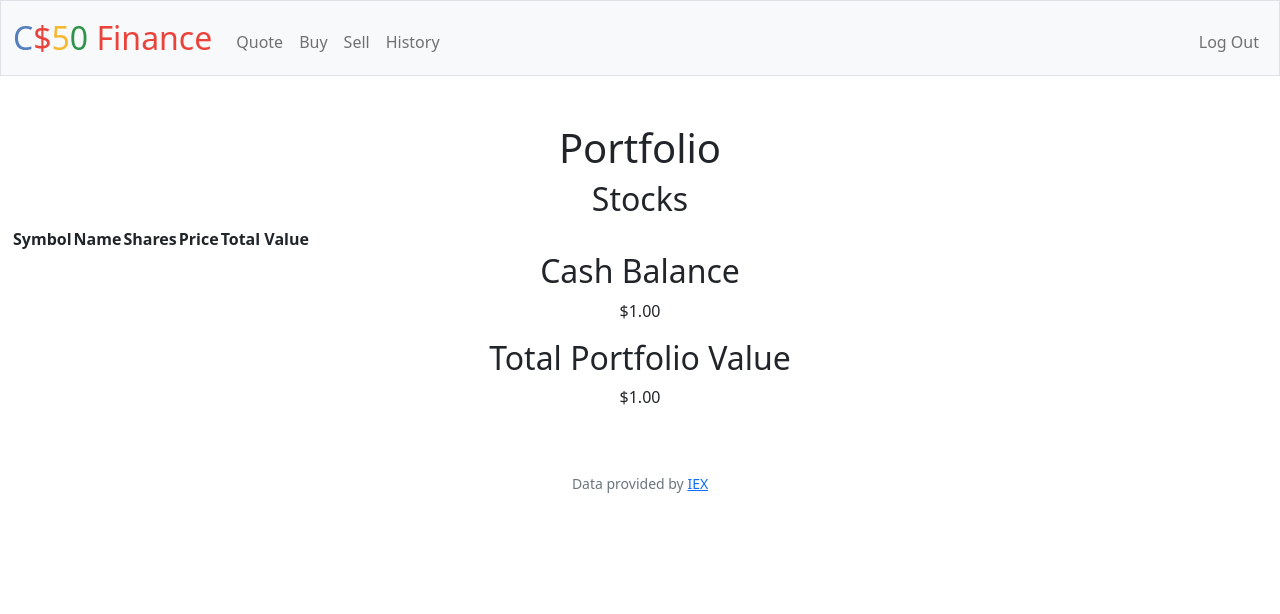
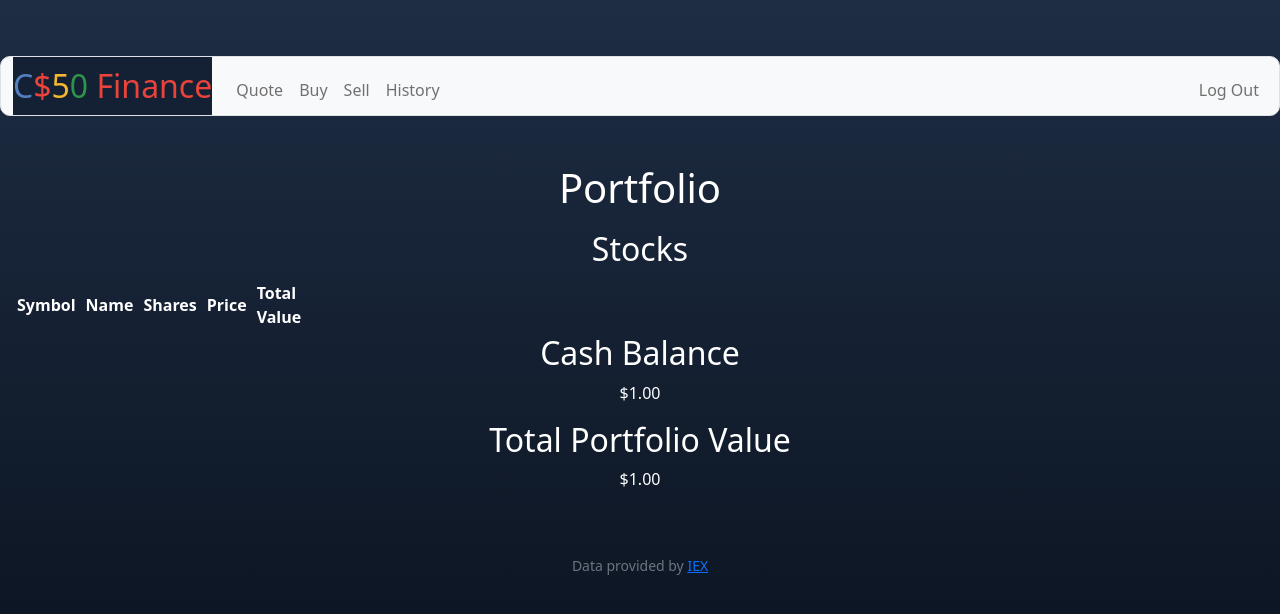
Before and after one commit to abdullahiabdulkadir0-beep/CS50, a Flask app: page / in a window 1280 px wide. Shown: the top 614 px of the page. Run offline with Flask 3, Linux system fonts and the light colour scheme; a user stored in the database is signed in; tables that the repository leaves empty hold one stand-in row (values such as "Sample post"); data that the repository does not hold is empty; some libraries are stand-ins or nearby versions.

Commit message:
Wed, Oct 15, 2025, 3:05 PM +01:00

```diff
--- a/week9/finance/finance/static/styles.css
+++ b/week9/finance/finance/static/styles.css
@@ -1,23 +1,234 @@
 /* Size for brand */
-nav .navbar-brand
-{
+nav .navbar-brand {
     font-size: xx-large;
+    background-color: #142033;
+}
+
+/* navbar too    background-color: #1e2d44; */
+nav .navbar {
+    background-color: #142033;
 }
 
 /* Colors for brand */
-nav .navbar-brand .blue
-{
+nav .navbar-brand .blue {
     color: #537fbe;
 }
-nav .navbar-brand .red
-{
+
+nav .navbar-brand .red {
     color: #ea433b;
 }
-nav .navbar-brand .yellow
-{
+
+nav .navbar-brand .yellow {
     color: #f5b82e;
 }
-nav .navbar-brand .green
-{
+
+nav .navbar-brand .green {
     color: #2e944b;
 }
+
+body {
+    /* bg color gradient centered on #101721 */
+    height: 100%;
+    background: #1e2d44;
+    background: -moz-linear-gradient(top, #1e2d44 0%, #080f1a 100%);
+    background: -webkit-linear-gradient(top, #1e2d44 0%, #080f1a 100%);
+    background: linear-gradient(to bottom, #1e2d44 0%, #080f1a 100%);
+    background-repeat: no-repeat;
+    background-attachment: fixed;
+    filter: progid:DXImageTransform.Microsoft.gradient(startColorstr='#1e2d44', endColorstr='#080f1a', GradientType=0);
+
+    padding-top: 56px;
+    text-color: #ffffff;
+    color: #ffffff;
+}
+
+h1 {
+    color: #ffffff;
+    padding-bottom: 10px;
+}
+
+h2 {
+    color: #ffffff;
+}
+
+h3 {
+    color: #ffffff;
+}
+
+.currency {
+    color: #ffffff;
+}
+
+.gray {
+    color: #a9a9a9;
+}
+
+.button {
+    padding: 0.6em 2em;
+    border: none;
+    outline: none;
+    color: rgba(243, 244, 246, 0.9);
+    background: #1c2333;
+    cursor: pointer;
+    position: relative;
+    z-index: 0;
+    border-radius: 10px;
+    user-select: none;
+    -webkit-user-select: none;
+    touch-action: manipulation;
+}
+
+.button:before {
+    content: "";
+    background: linear-gradient(45deg,
+            #ff0000,
+            #ff7300,
+            #fffb00,
+            #48ff00,
+            #00ffd5,
+            #002bff,
+            #7a00ff,
+            #ff00c8,
+            #ff0000);
+    position: absolute;
+    top: -2px;
+    left: -2px;
+    background-size: 400%;
+    z-index: -1;
+    filter: blur(5px);
+    -webkit-filter: blur(5px);
+    width: calc(100% + 4px);
+    height: calc(100% + 4px);
+    animation: glowing-button-85 20s linear infinite;
+    transition: opacity 0.3s ease-in-out;
+    border-radius: 10px;
+}
+
+@keyframes glowing-button-85 {
+    0% {
+        background-position: 0 0;
+    }
+
+    50% {
+        background-position: 400% 0;
+    }
+
+    100% {
+        background-position: 0 0;
+    }
+}
+
+.button:after {
+    z-index: -1;
+    content: "";
+    position: absolute;
+    width: 100%;
+    height: 100%;
+    background: #222;
+    left: 0;
+    top: 0;
+    border-radius: 15px;
+}
+
+/* override all bootstrap input field styles */
+input {
+    background-color: #3b485c;
+    color: #ffffff;
+    border-radius: 10px;
+    border: none;
+    text-color: #ffffff;
+    width: 100%;
+}
+
+input:focus {
+    background-color: #3f4b65;
+    color: #ffffff;
+    box-shadow: none;
+}
+
+input:active {
+    background-color: #3f4b65;
+    color: #ffffff;
+}
+
+input:hover {
+    background-color: #3f4b65;
+    color: #ffffff;
+}
+
+input::placeholder {
+    color: #ffffff;
+}
+
+
+/* Add a shimmering effect to the element */
+.shimmer {
+    background: linear-gradient(to right, #3b485c 0%, #2c384c 20%, #3b485c 40%);
+    background-size: 200% 100%;
+    animation: shimmer 2s linear infinite;
+}
+
+/* Keyframe animation for the shimmer effect */
+@keyframes shimmer {
+    0% {
+        background-position: -100%;
+    }
+
+    100% {
+        background-position: 100%;
+    }
+}
+
+.navbar {
+    background-color: #142033;
+    padding: 0;
+    border-radius: 10px;
+    border: 0;
+    /* black line on bottom of navbar */
+    border-bottom: 1px solid black;
+}
+
+.unbold {
+    font-weight: normal;
+}
+
+th.unbold {
+    text-align: left;
+    padding: 5px;
+}
+
+td {
+    text-align: right;
+}
+
+td,
+th {
+    padding: 4px 8px;
+    /* adjust the values as needed */
+    line-height: 1.5;
+    border-spacing: 0 4px;
+    color: #ffffff;
+}
+
+table {
+    width: 80%;
+    width: 200px;
+}
+
+table {
+    width: 200px;
+    max-width: 300px;
+    color: #ffffff;
+}
+
+td,
+th {
+    padding: 5px;
+    text-align: right;
+    color: #ffffff;
+}
+
+th {
+    text-align: left;
+    color: #ffffff;
+}
```
